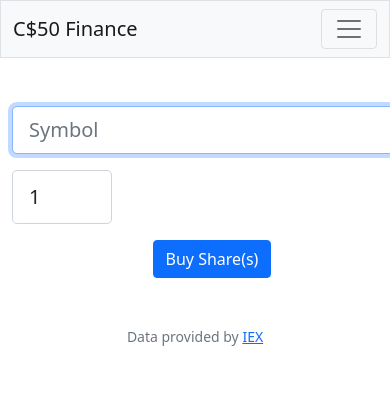
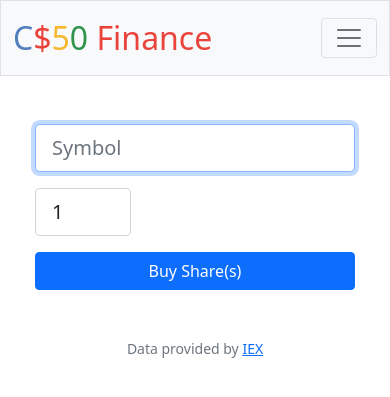
Before and after one commit to leonelamatos/cs50, a Flask app: page /projects/finance/buy in a window 390 px wide; the page is wider, and only the part inside the window is pictured. Shown: the top 397 px of that part. Run offline with Flask 2, Linux system fonts and the light colour scheme; a user stored in the database is signed in; some libraries are stand-ins or nearby versions.

Commit message:
style: center the inputs on screen on mobile device

```diff
--- a/problems/set09/finance/static/styles.css
+++ b/problems/set09/finance/static/styles.css
@@ -69,3 +69,9 @@ display: none;
 .w-30 {
     width: 30% !important;
 }
+
+.input-center {
+    max-width: 20rem;
+    width: 100%;
+    margin-inline: auto;
+}
--- a/problems/set09/finance/templates/buy.html
+++ b/problems/set09/finance/templates/buy.html
@@ -3,10 +3,10 @@
 {% block title %} Log In {% endblock %} {% block main %}
 <form
 	autocomplete="off"
-	action="/buy"
+	action="/projects/finance/buy"
 	method="post"
-	class="container bg-white position-relative p-0"
-	style="width: 400px"
+	class="container bg-white position-relative p-0 input-center"
+
 >
 	<div class="row">
 		<div class="col-md m-auto">
@@ -47,10 +47,10 @@
 
 		</div>
 	</div>
-	<button class="btn btn-primary mt-3" type="submit">Buy Share(s)</button>
+	<button class="btn btn-primary mt-3 w-100" type="submit">Buy Share(s)</button>
 </form>
 
 
 <script type="text/javascript">window.data = '{{data.result|tojson}}'</script>
-<script src="/static/main.js"></script>
+<script src="/projects/finance/static/main.js"></script>
 {% endblock %}
--- a/problems/set09/finance/templates/layout.html
+++ b/problems/set09/finance/templates/layout.html
@@ -12,9 +12,9 @@
         <script crossorigin="anonymous" src="https://cdn.jsdelivr.net/npm/bootstrap@5.1.3/dist/js/bootstrap.bundle.min.js" integrity="sha384-ka7Sk0Gln4gmtz2MlQnikT1wXgYsOg+OMhuP+IlRH9sENBO0LRn5q+8nbTov4+1p"></script>
 
         <!-- https://favicon.io/emoji-favicons/money-bag/ -->
-        <link href="/static/favicon.ico" rel="icon">
+        <link href="/projects/finance/static/favicon.ico" rel="icon">
 
-        <link href="/static/styles.css" rel="stylesheet">
+        <link href="/projects/finance/static/styles.css" rel="stylesheet">
 
         <title>C$50 Finance: {% block title %}{% endblock %}</title>
 
@@ -24,25 +24,25 @@
 
         <nav class="bg-light border navbar navbar-expand-md navbar-light">
             <div class="container-fluid">
-                <a class="navbar-brand" href="/"><span class="blue">C</span><span class="red">$</span><span class="yellow">5</span><span class="green">0</span> <span class="red">Finance</span></a>
+                <a class="navbar-brand" href="/projects/finance"><span class="blue">C</span><span class="red">$</span><span class="yellow">5</span><span class="green">0</span> <span class="red">Finance</span></a>
                 <button aria-controls="navbar" aria-expanded="false" aria-label="Toggle navigation" class="navbar-toggler" data-bs-target="#navbar" data-bs-toggle="collapse" type="button">
                     <span class="navbar-toggler-icon"></span>
                 </button>
                 <div class="collapse navbar-collapse" id="navbar">
                     {% if session["user_id"] %}
                         <ul class="navbar-nav me-auto mt-2">
-                            <li class="nav-item"><a class="nav-link" href="/quote">Quote</a></li>
-                            <li class="nav-item"><a class="nav-link" href="/buy">Buy</a></li>
-                            <li class="nav-item"><a class="nav-link" href="/sell">Sell</a></li>
-                            <li class="nav-item"><a class="nav-link" href="/history">History</a></li>
+                            <li class="nav-item"><a class="nav-link" href="/projects/finance/quote">Quote</a></li>
+                            <li class="nav-item"><a class="nav-link" href="/projects/finance/buy">Buy</a></li>
+                            <li class="nav-item"><a class="nav-link" href="/projects/finance/sell">Sell</a></li>
+                            <li class="nav-item"><a class="nav-link" href="/projects/finance/history">History</a></li>
                         </ul>
                         <ul class="navbar-nav ms-auto mt-2">
-                            <li class="nav-item"><a class="nav-link" href="/logout">Log Out</a></li>
+                            <li class="nav-item"><a class="nav-link" href="/projects/finance/logout">Log Out</a></li>
                         </ul>
                     {% else %}
                         <ul class="navbar-nav ms-auto mt-2">
-                            <li class="nav-item"><a class="nav-link" href="/register">Register</a></li>
-                            <li class="nav-item"><a class="nav-link" href="/login">Log In</a></li>
+                            <li class="nav-item"><a class="nav-link" href="/projects/finance/register">Register</a></li>
+                            <li class="nav-item"><a class="nav-link" href="/projects/finance/login">Log In</a></li>
                         </ul>
                     {% endif %}
                 </div>
--- a/problems/set09/finance/templates/register.html
+++ b/problems/set09/finance/templates/register.html
@@ -5,8 +5,8 @@
 {% endblock %}
 
 {% block main %}
-    <form action="/register" method="post" >
-        <div class="container-sm bg-white p-4" style="width: 400px; border-radius: 1rem;">
+    <form action="/projects/finance/register" method="post" >
+        <div class="container-sm bg-white p-4 input-center" >
             <h3 class="pb-4">Create your account</h3>
 
             <div class="mb-4">
```
Also changed, not shown: problems/set09/finance/templates/login.html (+6 -6 lines), problems/set09/finance/templates/quote.html (+5 -5 lines), problems/set09/finance/templates/sell.html (+4 -4 lines).
